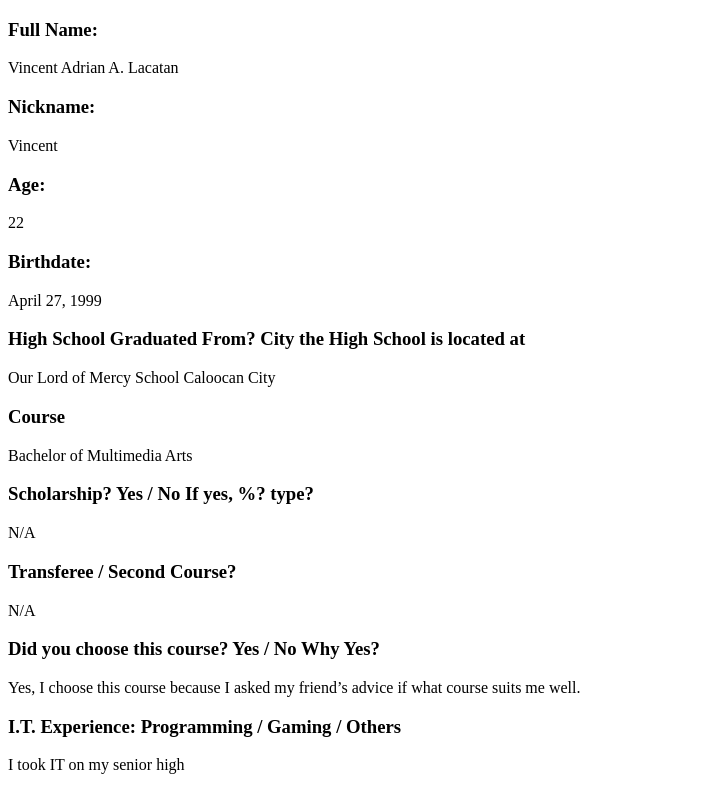
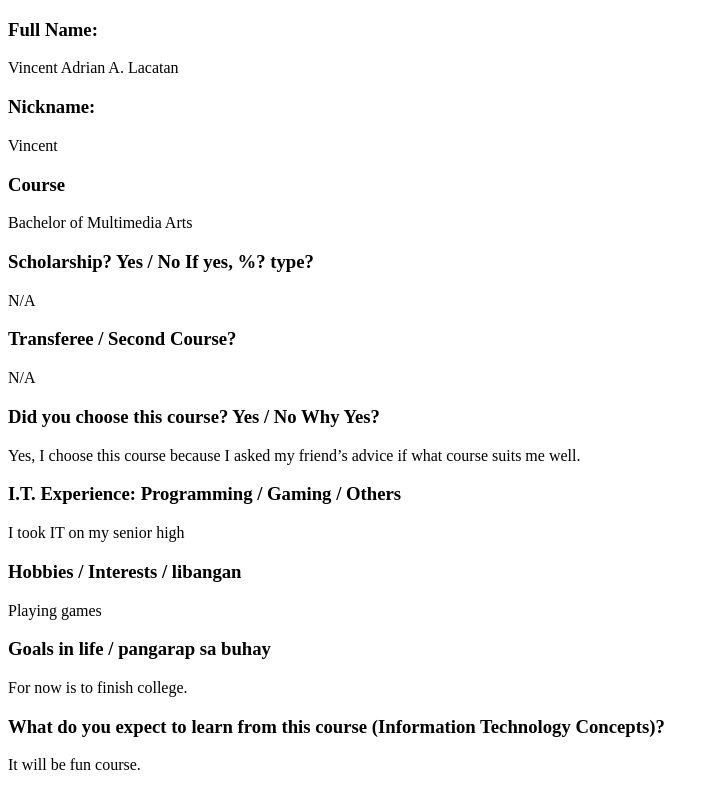
Before and after one commit to VincentAdrianLacatan/VincentAdrianLacatan.github.io, a plain HTML site: page index.html in a window 1280 px wide. Shown: the top 790 px of the page, without its empty margins (0-719 px from the left). Drawn offline with Linux system fonts and the light colour scheme.

Commit message:
Update index.html

```diff
--- a/index.html
+++ b/index.html
@@ -8,20 +8,6 @@ Vincent Adrian A. Lacatan
 <h3>Nickname:</h3>
 
 Vincent
-
-<h3>Age: </h3>
-
-22
-
-<h3>Birthdate: </h3>
-
-
-April 27, 1999
-
-
-<h3>High School Graduated From? City the High School is located at </h3>
-
-Our Lord of Mercy School Caloocan City
 
 
 <h3>Course </h3>
```
